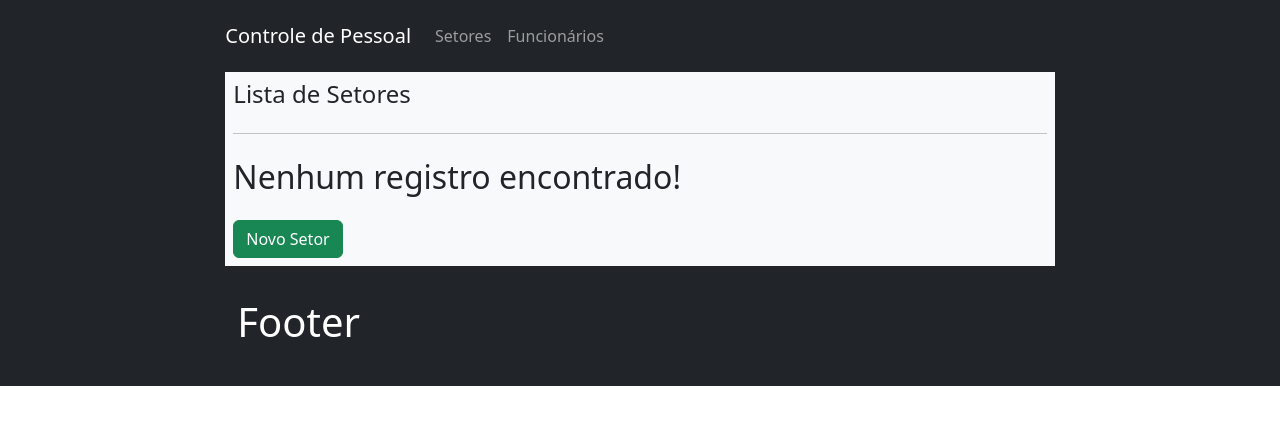
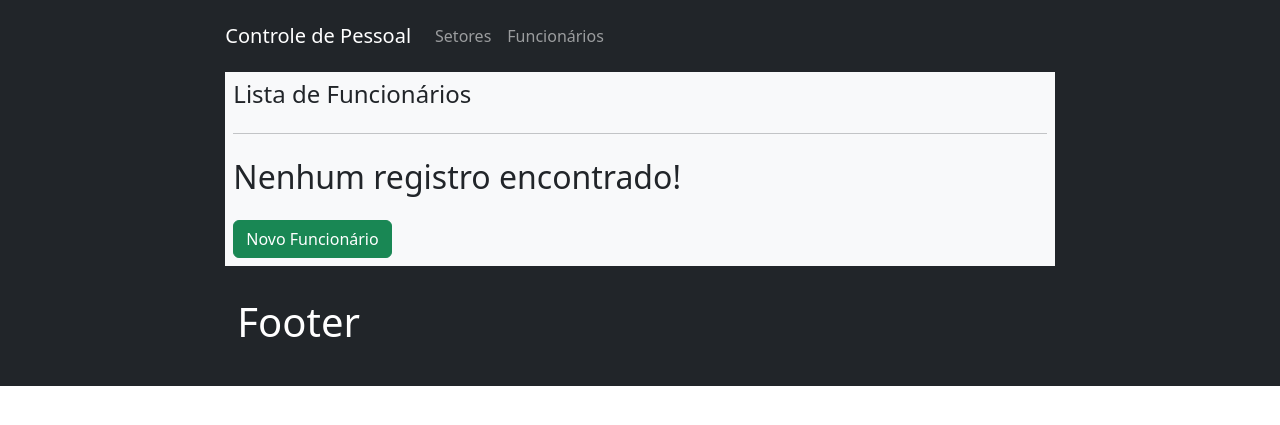
Before and after one commit to Luciano-Pinto/cad_func, a Django app: template cad_func/templates/cad_func/funcionarios.html in a window 1280 px wide. Shown: the top 425 px of the page. Run offline with Django 4.2, Linux system fonts and the light colour scheme; the template is opened without the code that fills it, so the values that code supplies are empty.

Commit message:
implementação do CRUD de funcionários

```diff
--- a/cad_func/models.py
+++ b/cad_func/models.py
@@ -17,7 +17,7 @@ class Funcionario(models.Model):
     nome = models.CharField(max_length=255)
     cargo = models.CharField(max_length=255)
     data_contratacao = models.DateField(default=timezone.now)
-    setor = models.ForeignKey(Setor, on_delete=models.CASCADE)
+    setor = models.ForeignKey(Setor, on_delete=models.DO_NOTHING, related_name='setor')
 
     def __str__(self):
         return self.nome
--- a/cad_func/templates/cad_func/base.html
+++ b/cad_func/templates/cad_func/base.html
@@ -31,7 +31,7 @@
                                     <div class="navbar-nav me-auto mb-2 mb-lg-0">
                                         <a class="nav-link" aria-current="page" href="{% url 'cad_func:setores' %}">Setores</a>
 
-                                        <a class="nav-link" href="#">Funcionários</a>
+                                        <a class="nav-link" href="{% url 'cad_func:funcionarios' %}">Funcionários</a>
                                     </div>
 
                                 </div>
--- a/cad_func/templates/cad_func/funcionarios.html
+++ b/cad_func/templates/cad_func/funcionarios.html
@@ -1,48 +1,57 @@
 {% extends 'cad_func/base.html' %}
-{% block title %}Lista de Setores{% endblock %}
+{% block title %}Lista de Funcionarios{% endblock %}
 
 {% block content %}
     <div class="container-fluid">
         <div class="row justify-content-center">
             <div class="card-body">
 
-                <h4>Lista de Setores</h4>
+                <h4>Lista de Funcionários</h4>
 
                 <hr class="my-4">
 
 
-                {% if setores %}
-                    <table class="table table-striped">
+                {% if funcionarios %}
+                    <div class="container-fluid">
+                        <div class="row justify-content-center">
+                            <table class="table table-striped justify-content-center">
                                 <thead>
                                 <tr>
                                     <th scope="col">ID</th>
                                     <th scope="col">Nome</th>
-                            <th scope="col">Data de Criação</th>
+                                    <th scope="col">Cargo</th>
+                                    <th scope="col">Data de Contratação</th>
+                                    <th scope="col">Setor</th>
+                                    <th scope="col">Ações</th>
                                 </tr>
                                 </thead>
                                 <tbody>
-                        {% for setor in setores %}
+                                {% for funcionario in funcionarios %}
                                     <tr>
-                                <td>{{ setor.id }}</td>
-                                <td>{{ setor.nome }}</td>
-                                <td>{{ setor.data_criacao }}</td>
+                                        <td>{{ funcionario.id }}</td>
+                                        <td>{{ funcionario.nome }}</td>
+                                        <td>{{ funcionario.cargo }}</td>
+                                        <td>{{ funcionario.data_contratacao }}</td>
+                                        <td>{{ funcionario.setor.nome }}</td>
                                         <td>
                                             <a type="button" class="btn btn-warning"
-                                       href="{% url 'cad_func:setor_update' setor.id %}">Editar</a>
+                                               href="{% url 'cad_func:funcionario_update' funcionario.id %}">Editar</a>
                                             <a type="button" class="btn btn-danger"
-                                       href="{% url 'cad_func:setor_delete' setor.id %}">Apagar</a>
+                                               href="{% url 'cad_func:funcionario_delete' funcionario.id %}">Apagar</a>
                                         </td>
                                     </tr>
                                 {% endfor %}
                                 </tbody>
                             </table>
+                        </div>
+                    </div>
                 {% else %}
                     <h2 class="my-4">Nenhum registro encontrado!</h2>
                 {% endif %}
 
 
-                <a type="button" class="btn btn-success" href="{% url 'cad_func:setor_create' %}">Novo
-                    Setor</a>
+                <a type="button" class="btn btn-success" href="{% url 'cad_func:funcionario_create' %}">Novo
+                    Funcionário</a>
             </div>
         </div>
     </div>
--- a/cad_func/templates/cad_func/home.html
+++ b/cad_func/templates/cad_func/home.html
@@ -7,7 +7,7 @@
 {% block content %}
     <div class="container-fluid">
         <div class="row justify-content-center">
-            <div class="container col-xl-8">
+            <div class="container col-xl-8 vh-75 vw-100">
 
                 <h1 class="text-info"><span>Sistema de Gerenciamento de Pessoal</span></h1>
 
--- a/cad_func/templates/cad_func/setores.html
+++ b/cad_func/templates/cad_func/setores.html
@@ -12,12 +12,15 @@
 
 
                 {% if setores %}
+                    <div class="container-fluid">
+                        <div class="row justify-content-center">
                             <table class="table table-striped">
                                 <thead>
                                 <tr>
                                     <th scope="col">ID</th>
                                     <th scope="col">Nome</th>
                                     <th scope="col">Data de Criação</th>
+                                    <th scope="col">Ações</th>
                                 </tr>
                                 </thead>
                                 <tbody>
@@ -36,6 +39,8 @@
                                 {% endfor %}
                                 </tbody>
                             </table>
+                        </div>
+                    </div>
                 {% else %}
                     <h2 class="my-4">Nenhum registro encontrado!</h2>
                 {% endif %}
--- a/cad_func/urls.py
+++ b/cad_func/urls.py
@@ -12,4 +12,9 @@ urlpatterns = [
     path('setor_create/', views.setor_create, name='setor_create'),
     path('setor_update/<int:id>/', views.setor_update, name='setor_update'),
     path('setor_delete/<int:id>/', views.setor_delete, name='setor_delete'),
+    path('funcionarios/', views.funcionario_list, name='funcionarios'),
+    path('funcionario_create/', views.funcionario_create, name='funcionario_create'),
+    path('funcionario_update/<int:id>/', views.funcionario_update, name='funcionario_update'),
+    path('funcionario_delete/<int:id>/', views.funcionario_delete, name='funcionario_delete'),
+
 ]
```
Also changed, not shown: cad_func/forms.py (+7 -1 lines), cad_func/templates/cad_func/funcionario_create.html (added, +16 -0 lines), cad_func/templates/cad_func/funcionario_update.html (added, +16 -0 lines), cad_func/views.py (+68 -3 lines), cad_func/migrations/0004_alter_funcionario_setor.py (added), cad_func/migrations/0005_alter_funcionario_setor.py (added). Lines whose indentation alone changed are shown as unchanged.
